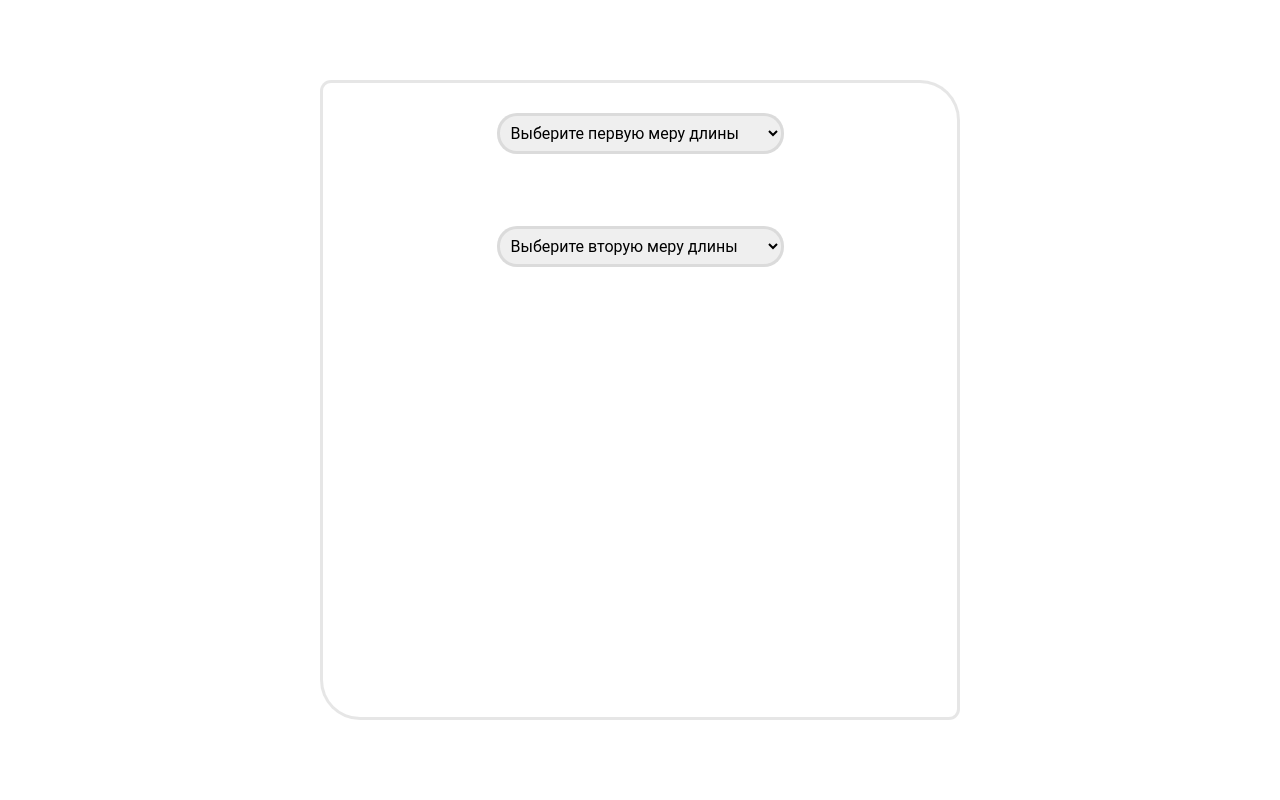
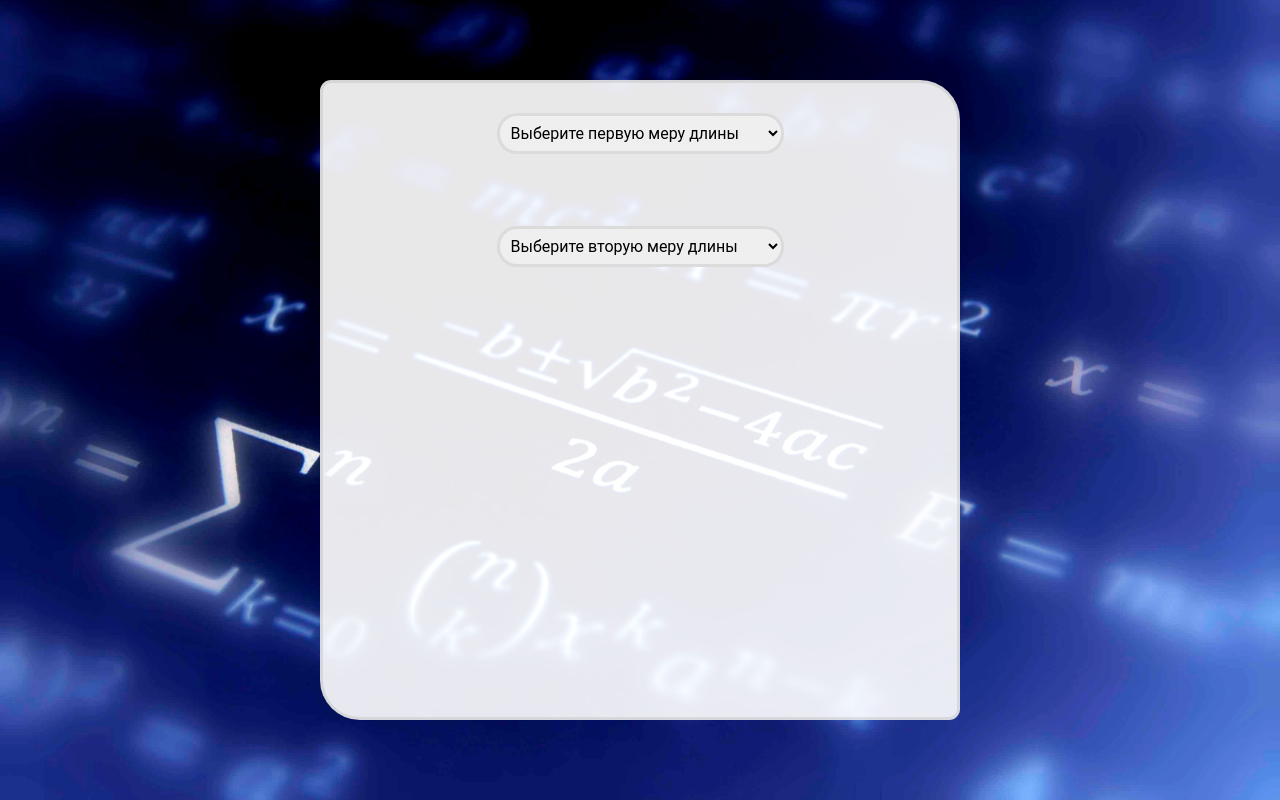
Before and after one commit to Cempechnik/Converter, a plain HTML site: page index.html in a window 1280 px wide. Drawn offline with nearby package versions, Linux system fonts and the light colour scheme; files that its build step writes are made by us from their sources; the site is published under a folder, as on GitHub Pages, so addresses that start at the root find nothing.

Commit message:
Update styles.sass

```diff
--- a/sass/styles.sass
+++ b/sass/styles.sass
@@ -42,6 +42,6 @@ p
     margin: 0
 body
 
-    background: url("/img/backgorund.jpg") center center/cover no-repeat
+    background: url("../img/backgorund.jpg") center center/cover no-repeat
 
 @import "_media"
```
